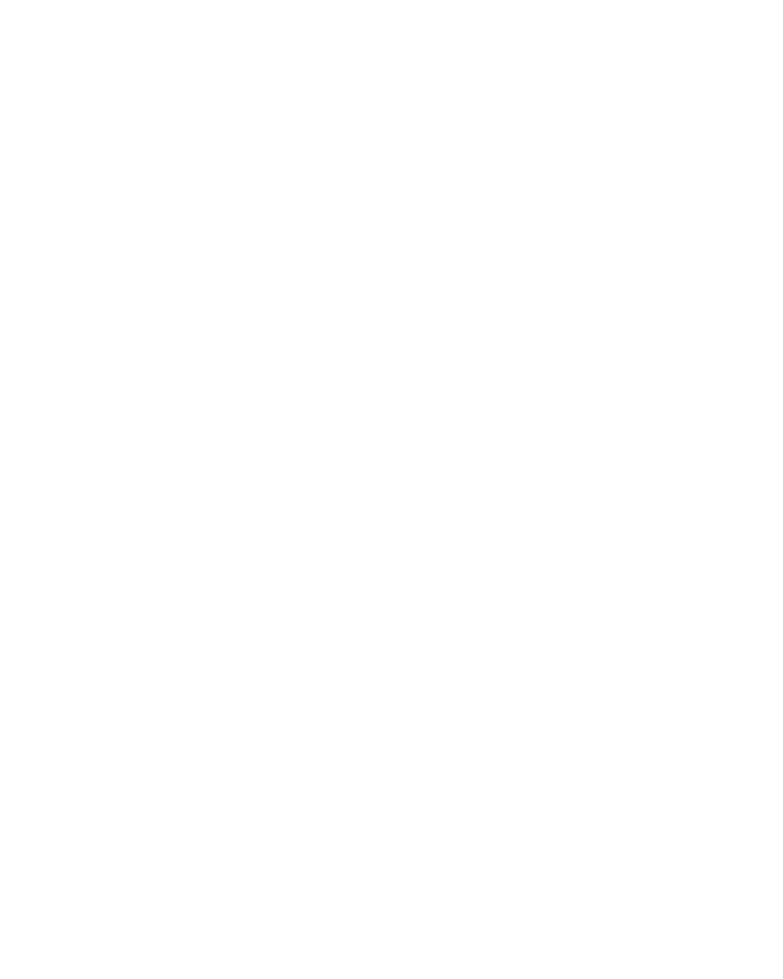
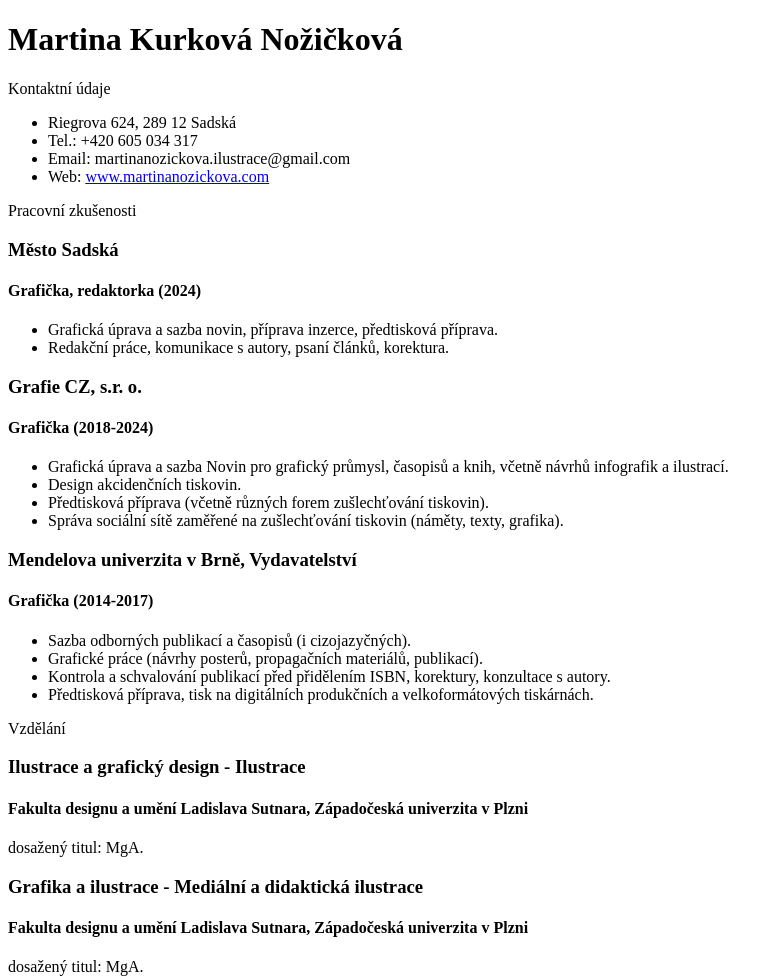
Before and after one commit to MartinaKurkova/UKOL_zivotopis, a plain HTML site: page index.html in a window 1280 px wide. Shown: the whole page, without its empty margins (0-783 px from the left). Before the commit the page ends 800 px from the top, so only its background shows below. Drawn offline with Linux system fonts and the light colour scheme.

Commit message:
prace_studium

```diff
--- a/index.html
+++ b/index.html
@@ -7,6 +7,49 @@
     <link rel="stylesheet" href="style.css">
 </head>
 <body>
+    <h1>Martina Kurková Nožičková</h1>
 
+    <section>Kontaktní údaje</section>
+    <ul>
+        <li>Riegrova 624, 289 12 Sadská</li>
+        <li>Tel.: +420 605 034 317</li>
+        <li>Email: <a>martinanozickova.ilustrace@gmail.com</a></li>
+        <li>Web: <a href="https://martinanozickova.com/">www.martinanozickova.com</a></li>
+    </ul>
+
+    <section>Pracovní zkušenosti</section>
+    <h3>Město Sadská</h3>
+    <h4>Grafička, redaktorka (2024)</h4>
+    <ul>
+        <li>Grafická úprava a sazba novin, příprava inzerce, předtisková příprava.</li>
+        <li>Redakční práce, komunikace s autory, psaní článků, korektura.</li>
+    </ul>
+
+    <h3>Grafie CZ, s.r. o.</h3>
+    <h4>Grafička (2018-2024)</h4>
+    <ul>
+        <li>Grafická úprava a sazba Novin pro grafický průmysl, časopisů a knih, včetně návrhů infografik a ilustrací.</li>
+        <li>Design akcidenčních tiskovin.</li>
+        <li>Předtisková příprava (včetně různých forem zušlechťování tiskovin).</li>
+        <li>Správa sociální sítě zaměřené na zušlechťování tiskovin (náměty, texty, grafika).</li>
+    </ul>
+
+    <h3>Mendelova univerzita v Brně, Vydavatelství</h3>
+    <h4>Grafička (2014-2017)</h4>
+    <ul>
+        <li>Sazba odborných publikací a časopisů (i cizojazyčných).</li>
+        <li>Grafické práce (návrhy posterů, propagačních materiálů, publikací).</li>
+        <li>Kontrola a schvalování publikací před přidělením ISBN, korektury, konzultace s autory.</li>
+        <li>Předtisková příprava, tisk na digitálních produkčních a velkoformátových tiskárnách.</li>
+    </ul>
+
+    <section>Vzdělání</section>
+    <h3>Ilustrace a grafický design - Ilustrace</h3>
+    <h4>Fakulta designu a umění Ladislava Sutnara, Západočeská univerzita v Plzni</h4>
+    <p>dosažený titul: MgA.</p>
+
+    <h3>Grafika a ilustrace - Mediální a didaktická ilustrace</h3>
+    <h4>Fakulta designu a umění Ladislava Sutnara, Západočeská univerzita v Plzni</h4>
+    <p>dosažený titul: MgA.</p>
 </body>
 </html>
```
Also changed, not shown: obrazky/IMG_20230910_184749220_PORTRAIT.jpg (added).
